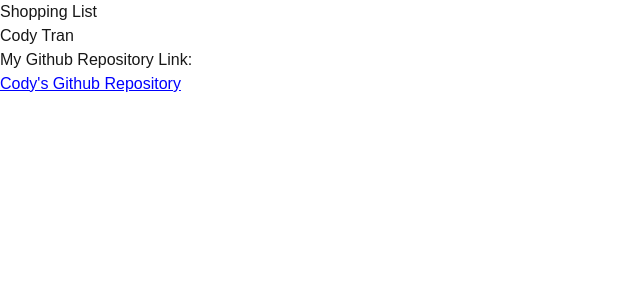
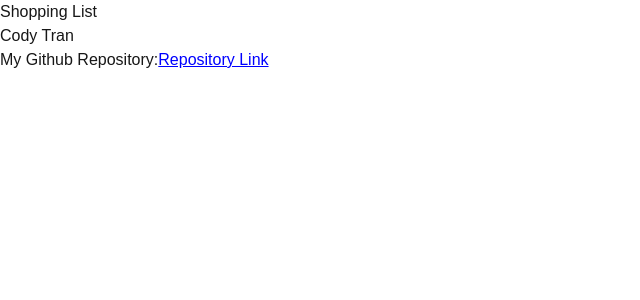
Before and after one commit to pastewarecode/cprg306-assignments, a Next.js app: page /week-2 in a window 1280 px wide. Shown: the top 300 px of the page, without its empty margins (0-640 px from the left). Built offline with nearby package versions, Linux system fonts and the light colour scheme.

Commit message:
Styled repository link
Made some minor changes to how my repository link is displayed

```diff
--- a/app/week-2/page.js
+++ b/app/week-2/page.js
@@ -4,6 +4,7 @@ export default function Page() {
     return (
         <main>
             <h1>Shopping List</h1>
+
             <StudentInfo></StudentInfo>
         </main>
     );
--- a/app/week-2/student-info.js
+++ b/app/week-2/student-info.js
@@ -6,12 +6,12 @@ const StudentInfo = () => {
         <div>
             <h1>Cody Tran</h1>
 
-            <p>My Github Repository Link:</p>
+            <p>My Github Repository:
 
-            <Link legacyBehavior href="https://github.com/pastewarecode/cprg306-assignments" passHref>
-                <a target="_blank" style={{color:'blue', textDecoration:'underline'}}> Cody's Github Repository </a>
-            </Link>
-
+                <Link legacyBehavior href="https://github.com/pastewarecode/cprg306-assignments" passHref>
+                    <a target="_blank" style={{color:'blue', textDecoration:'underline'}}>Repository Link</a>
+                </Link>
+            </p>
         </div>
     );
 };
```
